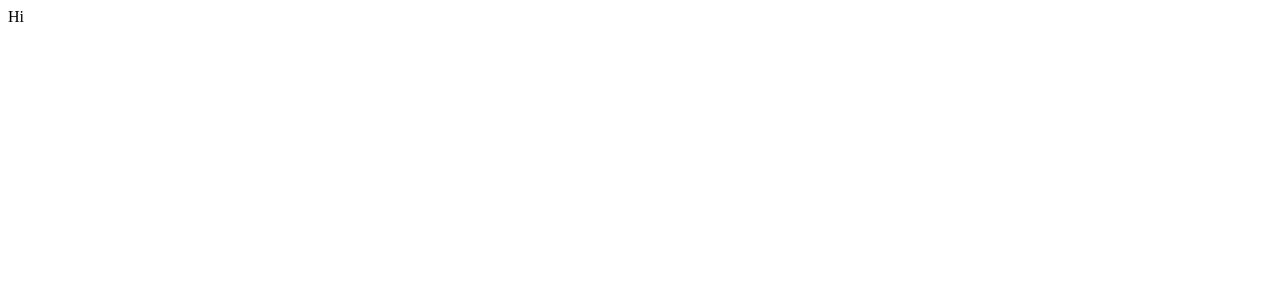
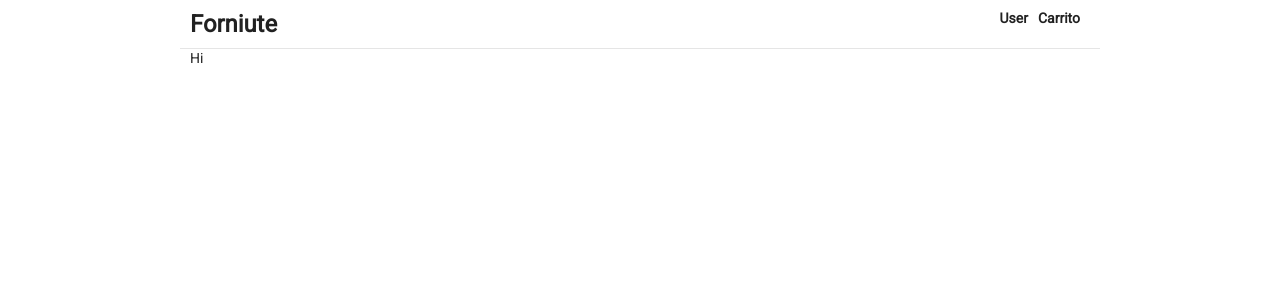
Before and after one commit to JoelJacquez/forniute, a React (Create React App) app in the folder forniute-client/: page / in a window 1280 px wide. Shown: the top 300 px of the page. Built offline with nearby package versions, Linux system fonts and the light colour scheme.

Commit message:
header app

```diff
--- a/forniute-client/public/index.html
+++ b/forniute-client/public/index.html
@@ -5,20 +5,8 @@
     <link rel="shortcut icon" href="%PUBLIC_URL%/favicon.ico" />
     <meta name="viewport" content="width=device-width, initial-scale=1" />
     <meta name="theme-color" content="#000000" />
-    <!--
-      manifest.json provides metadata used when your web app is installed on a
-      user's mobile device or desktop. See https://developers.google.com/web/fundamentals/web-app-manifest/
-    -->
+    <link href="https://fonts.googleapis.com/css?family=Roboto&display=swap" rel="stylesheet">
     <link rel="manifest" href="%PUBLIC_URL%/manifest.json" />
-    <!--
-      Notice the use of %PUBLIC_URL% in the tags above.
-      It will be replaced with the URL of the `public` folder during the build.
-      Only files inside the `public` folder can be referenced from the HTML.
-
-      Unlike "/favicon.ico" or "favicon.ico", "%PUBLIC_URL%/favicon.ico" will
-      work correctly both with client-side routing and a non-root public URL.
-      Learn how to configure a non-root public URL by running `npm run build`.
-    -->
     <title>Forniute</title>
   </head>
   <body>
--- a/forniute-client/src/components/App.js
+++ b/forniute-client/src/components/App.js
@@ -1,11 +1,18 @@
-import React from 'react';
+import React, {Component} from 'react';
+import Header from './layout/header/Header';
 
-const App = () => {
-  return (
-    <div>
-      Hi
-    </div>
-  );
+class App extends Component {
+
+  render() {
+    return (
+      <div>
+        <Header/>
+        <div className="wrapper">
+          Hi
+        </div>
+      </div>
+    );
+  }
 }
 
 export default App;
--- /dev/null
+++ b/forniute-client/src/components/layout/header/Header.css
@@ -0,0 +1,17 @@
+header {
+  height: 50px;
+}
+
+header .wrapper {
+  border-bottom: 1px solid rgba(0,0,0, .1);
+  padding: 10px;
+}
+
+header a {
+  text-decoration: none;
+  font-weight: bold;
+  margin-right: 10px;
+}
+header a.logo{
+  font-size: 1.7em;
+}
--- /dev/null
+++ b/forniute-client/src/components/layout/header/Header.js
@@ -0,0 +1,18 @@
+import React, { Component } from 'react';
+import './Header.css'
+
+class Header extends Component {
+  render() {
+    return (
+      <header>
+        <div className="wrapper">
+          <a className="logo" href="/">Forniute</a>
+          <a className="pull-right" href="/">Carrito</a>
+          <a className="pull-right" href="/">User</a>
+        </div>
+      </header>
+    );
+  }
+}
+
+export default Header
--- a/forniute-client/src/index.css
+++ b/forniute-client/src/index.css
@@ -0,0 +1,21 @@
+* {
+  margin: 0px;
+  padding: 0px;
+  font-family: 'Roboto', sans-serif;
+  color: rgba(0,0,0,.87);
+}
+
+body{
+  font-size: 14px;
+}
+
+.wrapper {
+  max-width: 900px;
+  margin: auto;
+}
+.pull-right {
+  float: right;
+}
+.pull-left {
+  float: left;
+}
```
Also changed, not shown: forniute-client/src/components/layout/user/User.js (added, +9 -0 lines), forniute-client/src/index.js (line endings or trailing spaces).
